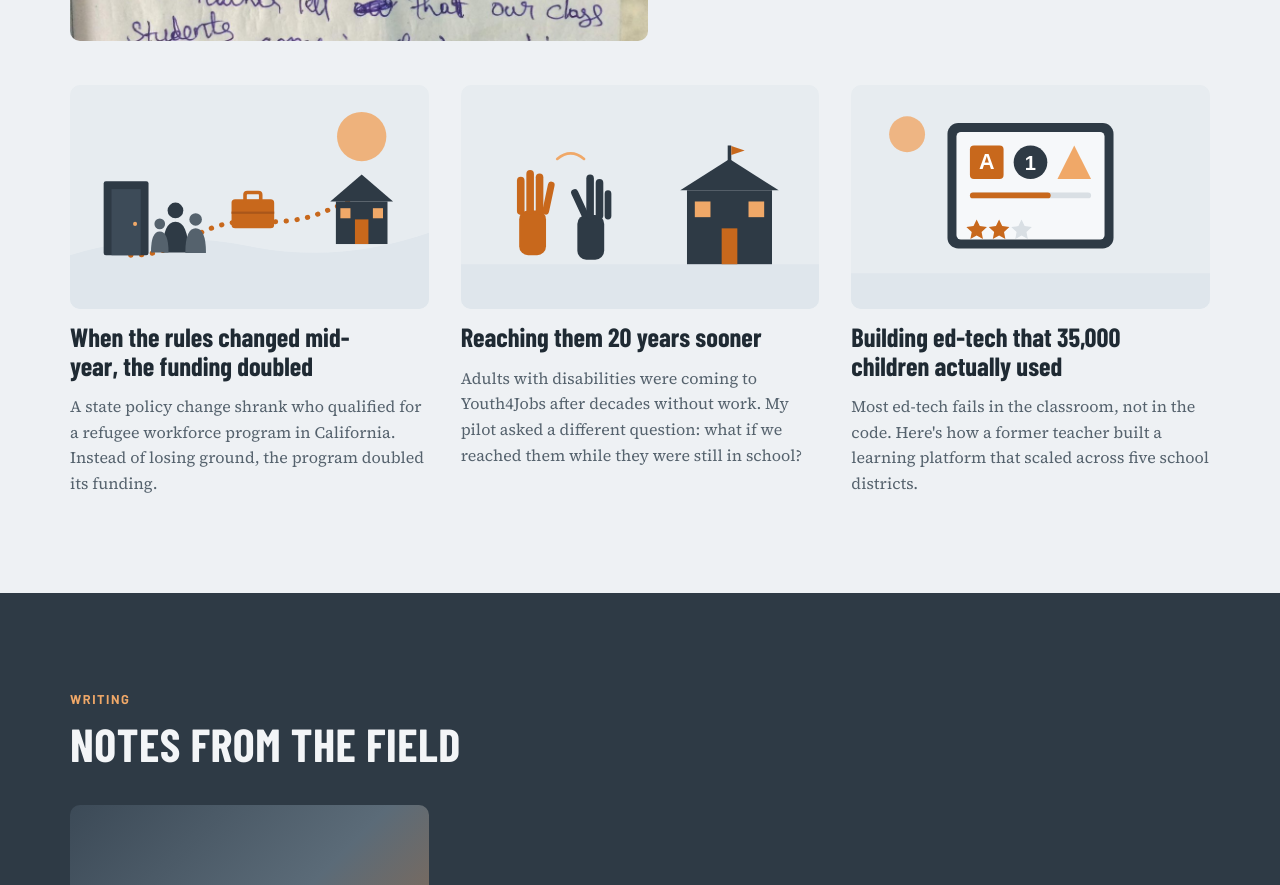
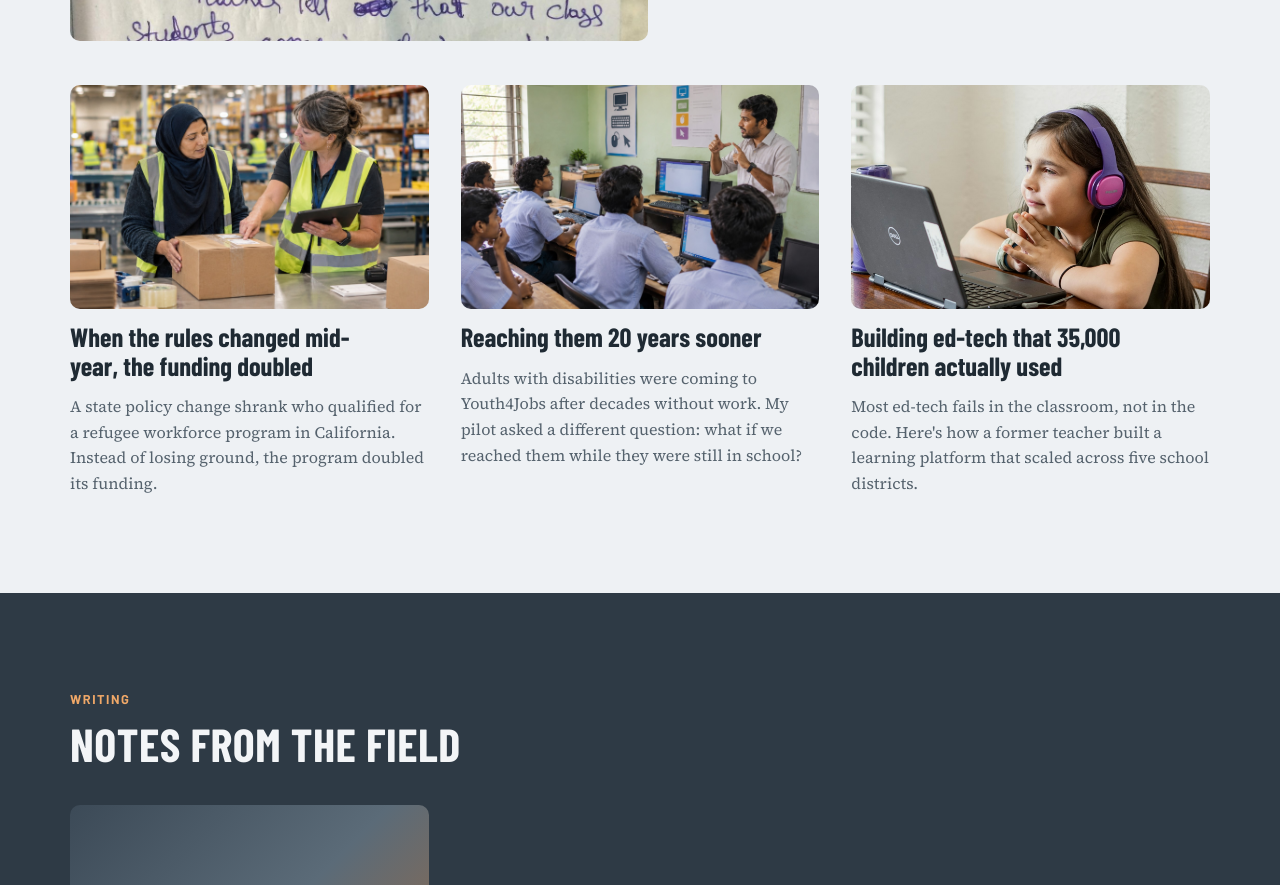
Before and after one commit to amrithaforimpact/website, a plain HTML site: page index.html in a window 1280 px wide. Shown: the part 2410-3295 px from the top of the page. Drawn offline with nearby package versions, Linux system fonts and the light colour scheme; a web font is replaced by a local one.

Commit message:
Add files via upload

```diff
--- a/index.html
+++ b/index.html
@@ -66,9 +66,9 @@
     <div class="section-head"><span class="eyebrow">Stories from the work</span><h2 class="section-title">What I've learned building programs</h2></div>
     <a class="feature" href="story-teach-for-india.html"><img class="card-img" src="student-note-card.jpg" alt="A student's handwritten note: Now I learn the life is really hard. We have our future in our hand." loading="lazy"><div class="feature-text"><h3>The student who almost dropped out, and the path that led him to NASA</h3><p>A 17-year-old in a seventh-grade classroom, torn between his family's immediate needs and his own long-term potential. He stayed, and his path led to NASA.</p><span class="more">Read the story</span></div></a>
     <div class="grid-3">
-      <a class="card" href="story-irc-funding.html"><img class="card-img" src="illus-irc.svg" alt="Illustration of a path from a doorway to a new home and work" loading="lazy"><h3>When the rules changed mid-year, the funding doubled</h3><p>A state policy change shrank who qualified for a refugee workforce program in California. Instead of losing ground, the program doubled its funding.</p></a>
-      <a class="card" href="story-youth4jobs.html"><img class="card-img" src="illus-youth4jobs.svg" alt="Illustration of signing hands beside a school" loading="lazy"><h3>Reaching them 20 years sooner</h3><p>Adults with disabilities were coming to Youth4Jobs after decades without work. My pilot asked a different question: what if we reached them while they were still in school?</p></a>
-      <a class="card" href="story-pathtoexcel.html"><img class="card-img" src="illus-pathtoexcel.svg" alt="Illustration of a tablet with letters, numbers and stars" loading="lazy"><h3>Building ed-tech that 35,000 children actually used</h3><p>Most ed-tech fails in the classroom, not in the code. Here's how a former teacher built a learning platform that scaled across five school districts.</p></a>
+      <a class="card" href="story-irc-funding.html"><img class="card-img" src="photo-irc.jpg" alt="A warehouse supervisor showing a new employee how to label a package at a packing station" loading="lazy"><h3>When the rules changed mid-year, the funding doubled</h3><p>A state policy change shrank who qualified for a refugee workforce program in California. Instead of losing ground, the program doubled its funding.</p></a>
+      <a class="card" href="story-youth4jobs.html"><img class="card-img" src="photo-youth4jobs.jpg" alt="An instructor signing to deaf students in a school computer lab" loading="lazy"><h3>Reaching them 20 years sooner</h3><p>Adults with disabilities were coming to Youth4Jobs after decades without work. My pilot asked a different question: what if we reached them while they were still in school?</p></a>
+      <a class="card" href="story-pathtoexcel.html"><img class="card-img" src="photo-pathtoexcel.jpg" alt="A young girl with headphones learning on a laptop" loading="lazy"><h3>Building ed-tech that 35,000 children actually used</h3><p>Most ed-tech fails in the classroom, not in the code. Here's how a former teacher built a learning platform that scaled across five school districts.</p></a>
     </div>
   </div>
 </section>
```
Also changed, not shown: how-i-work.html (+2 -2 lines), my-story.html (+2 -2 lines), story-irc-funding.html (+3 -3 lines), story-pathtoexcel.html (+3 -3 lines), story-teach-for-india.html (+3 -3 lines), story-youth4jobs.html (+3 -3 lines), what-i-believe.html (+2 -2 lines), photo-irc.jpg (added), photo-pathtoexcel.jpg (added), photo-youth4jobs.jpg (added).
